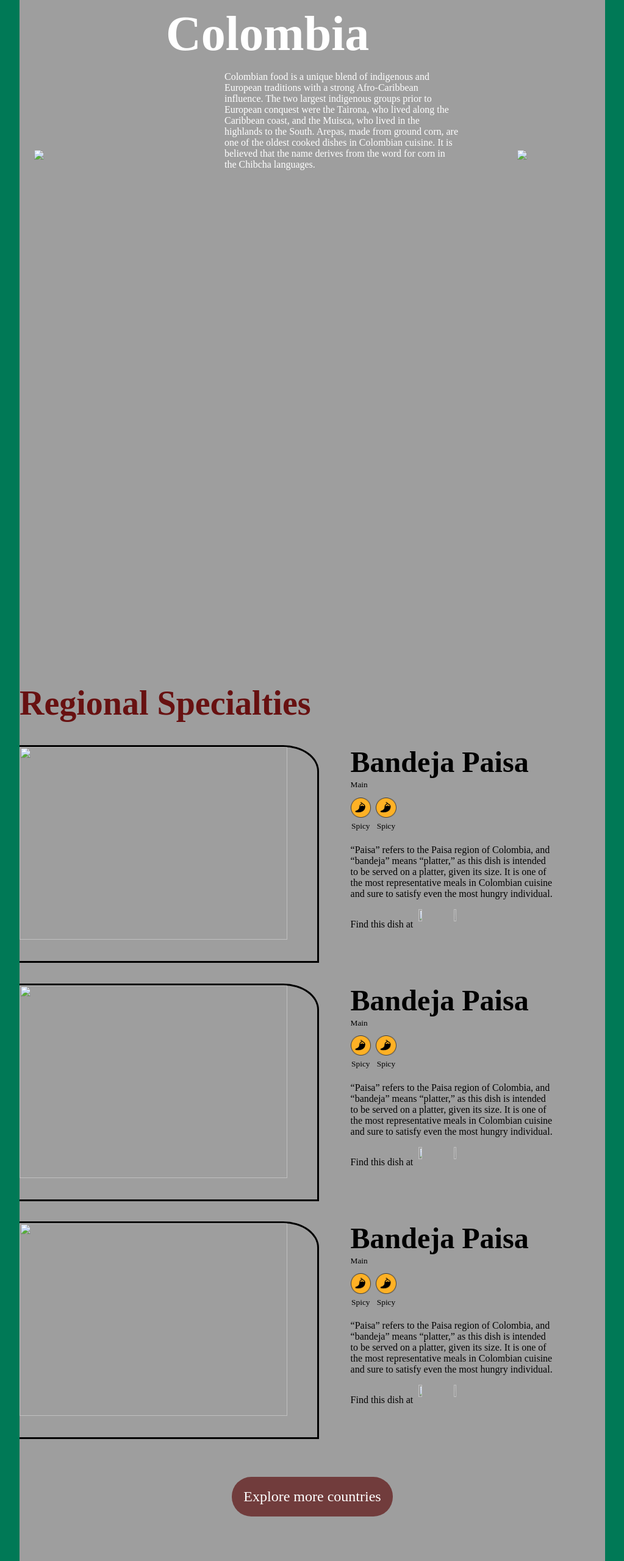
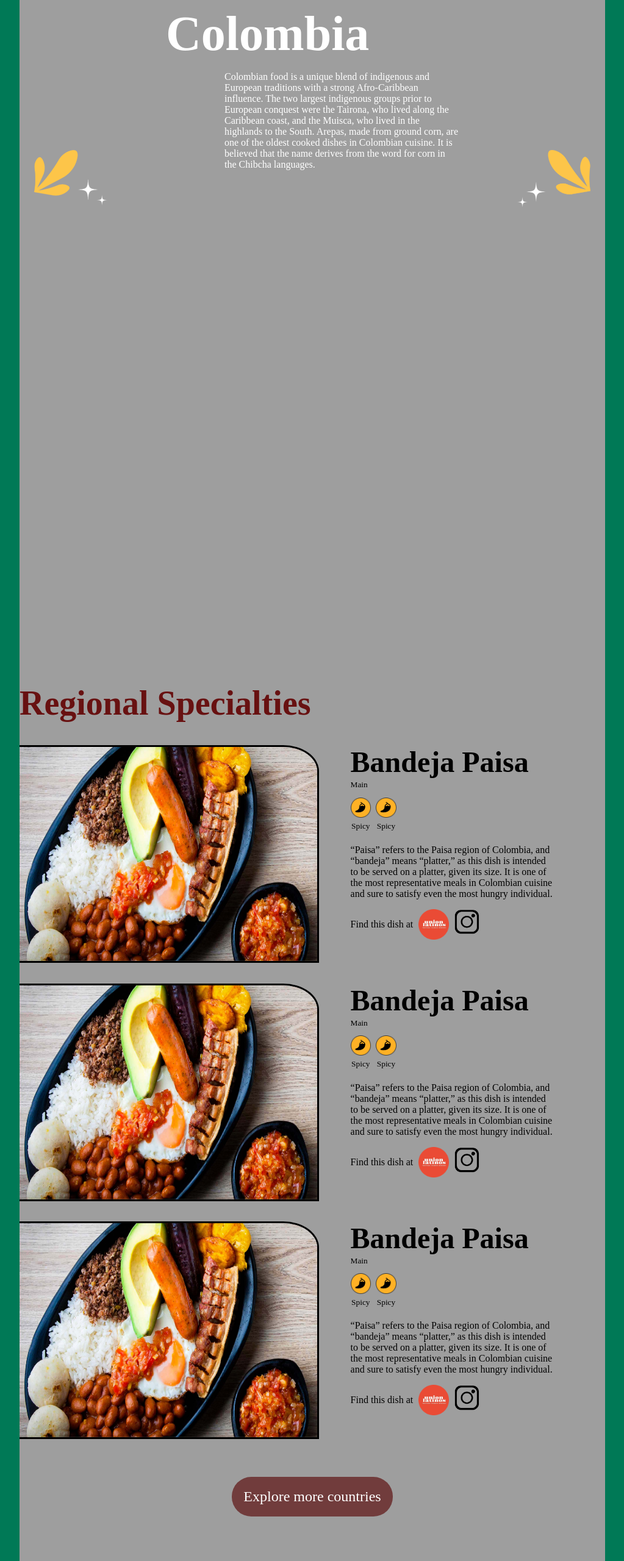
Before and after one commit to nhanvyn/CarnavalDelSol, a plain HTML site: page columbia.html in a window 1280 px wide. Shown: the part 1029-3589 px from the top of the page at 61% size, without its empty margins (128-1151 px from the left). Drawn offline with Linux system fonts and the light colour scheme; the site is published under a folder, as on GitHub Pages, so addresses that start at the root find nothing.

```diff
--- a/columbia.html
+++ b/columbia.html
@@ -62,7 +62,7 @@
         <div></div>
         <div class="under-video">
             <div class="leaf-left-container">
-                <img src="/img/leaf-left.png" class="leaf leaf-left">
+                <img src="./img/leaf-left.png" class="leaf leaf-left">
             </div>
             <div class="intro">
                 <h1>Colombia</h1>
@@ -76,7 +76,7 @@
             </div>
 
             <div class="leaf-right-container">
-                <img src="/img/leaf-right.png" class="leaf leaf-right">
+                <img src="./img/leaf-right.png" class="leaf leaf-right">
 
             </div>
 
@@ -90,7 +90,7 @@
             <div class="food-list">
                 <div class="food-row">
                     <div>
-                        <img src="/img/food-img-1.png" class="food-img">
+                        <img src="./img/food-img-1.png" class="food-img">
                     </div>
 
 
@@ -138,8 +138,8 @@
                         <div class="food-detail">
                             <div class="find-dish">
                                 <p class="find-dish-text">Find this dish at</p>
-                                <img src="/img/vendor-logo1.png" class="food-vendor-logo">
-                                <img src="/img/insta-black.png" class="insta-black">
+                                <img src="./img/vendor-logo1.png" class="food-vendor-logo">
+                                <img src="./img/insta-black.png" class="insta-black">
 
                             </div>
                         </div>
@@ -152,7 +152,7 @@
 
                 <div class="food-row">
                     <div>
-                        <img src="/img/food-img-1.png" class="food-img">
+                        <img src="./img/food-img-1.png" class="food-img">
                     </div>
 
 
@@ -200,8 +200,8 @@
                         <div class="food-detail">
                             <div class="find-dish">
                                 <p class="find-dish-text">Find this dish at</p>
-                                <img src="/img/vendor-logo1.png" class="food-vendor-logo">
-                                <img src="/img/insta-black.png" class="insta-black">
+                                <img src="./img/vendor-logo1.png" class="food-vendor-logo">
+                                <img src="./img/insta-black.png" class="insta-black">
 
                             </div>
                         </div>
@@ -214,7 +214,7 @@
 
                 <div class="food-row">
                     <div>
-                        <img src="/img/food-img-1.png" class="food-img">
+                        <img src="./img/food-img-1.png" class="food-img">
                     </div>
 
 
@@ -262,8 +262,8 @@
                         <div class="food-detail">
                             <div class="find-dish">
                                 <p class="find-dish-text">Find this dish at</p>
-                                <img src="/img/vendor-logo1.png" class="food-vendor-logo">
-                                <img src="/img/insta-black.png" class="insta-black">
+                                <img src="./img/vendor-logo1.png" class="food-vendor-logo">
+                                <img src="./img/insta-black.png" class="insta-black">
                             </div>
                         </div>
                     </div>
```
Also changed, not shown: css/vendors.css (+15 -0 lines), vendors.html (+4 -1 lines), img/back.png (added).
